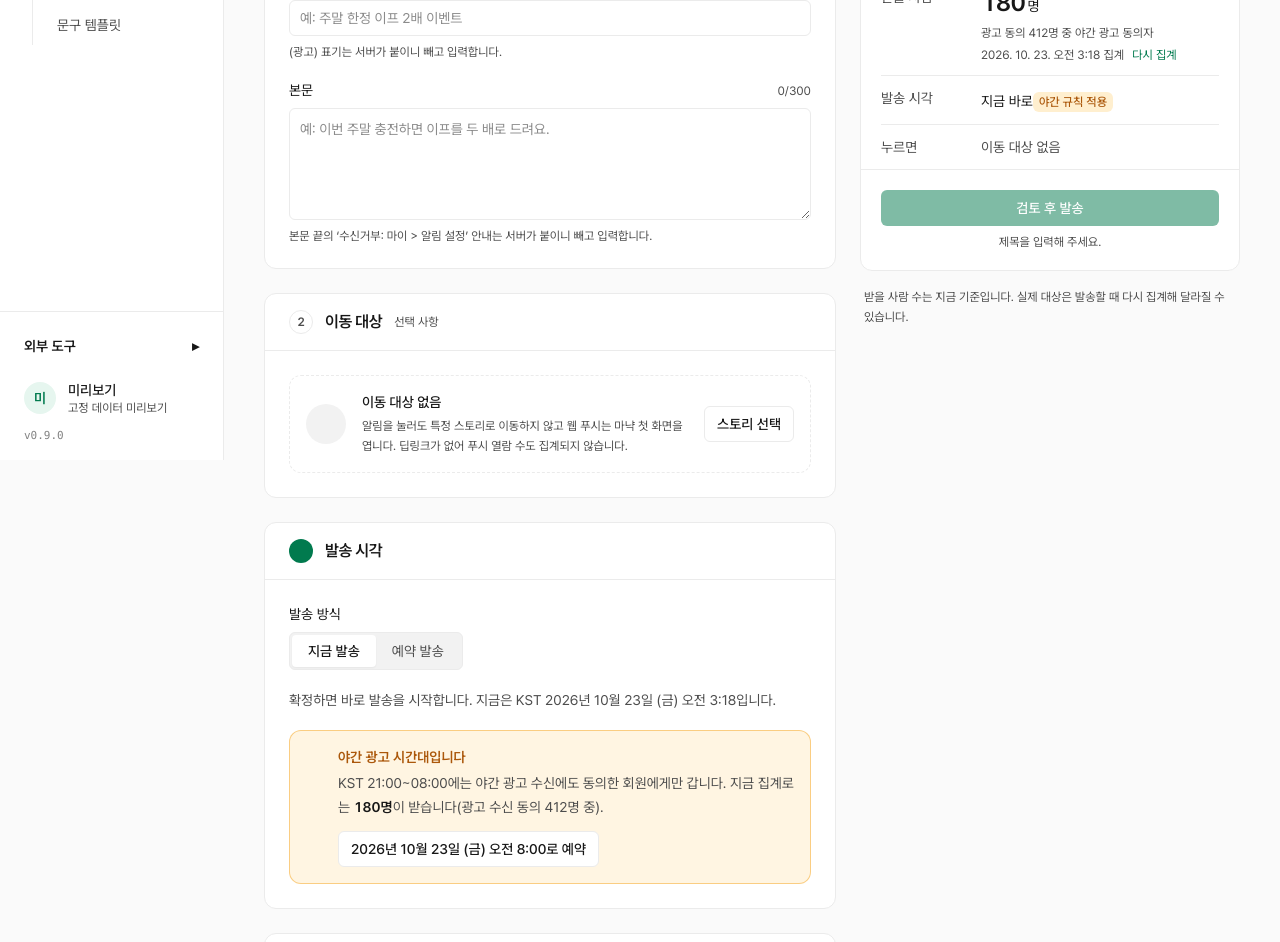
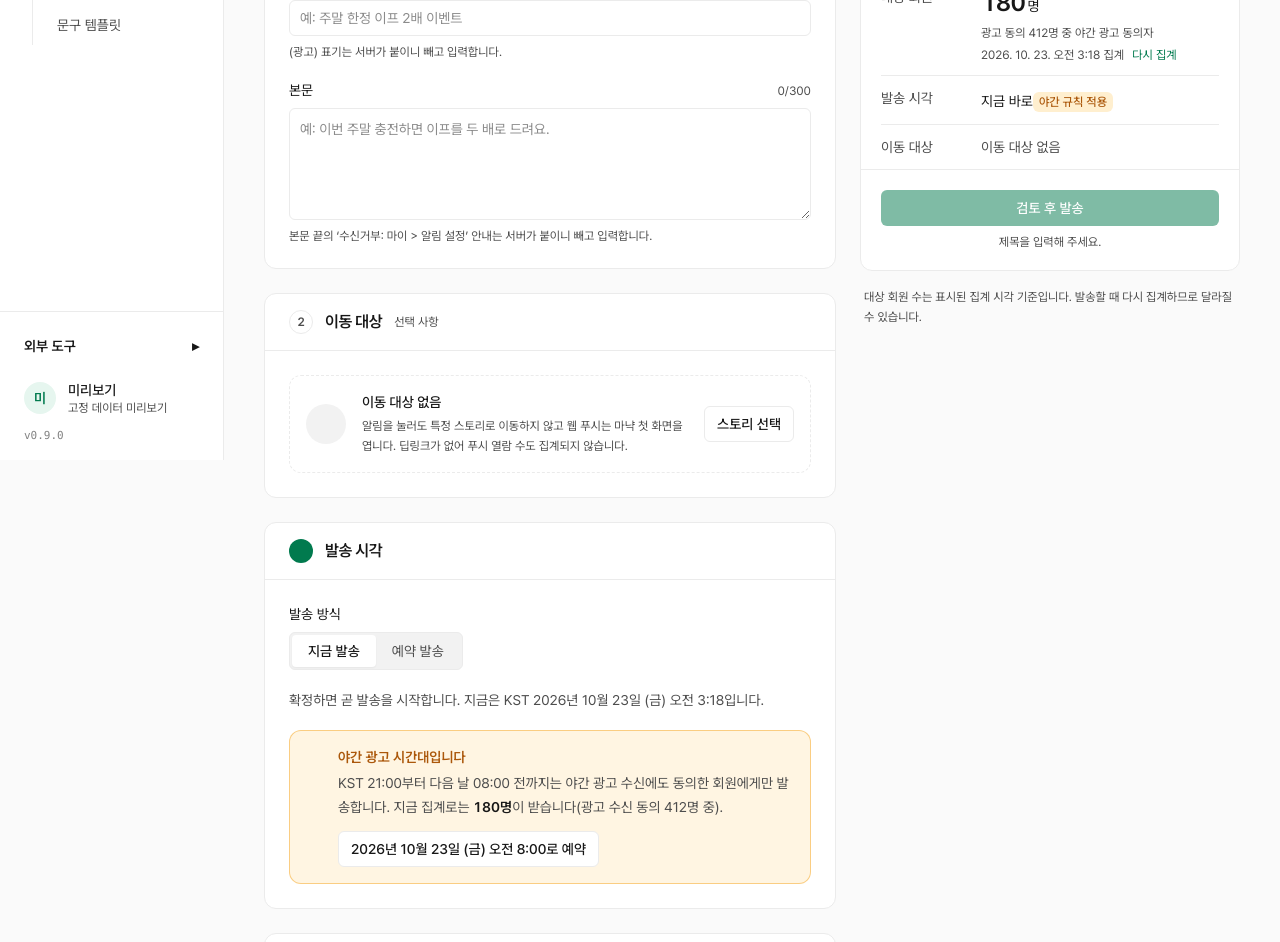
Before and after one commit to KIM-N-KANG/manyak-admin, a Next.js app: page /notifications/campaigns/new in a window 1280 px wide. Shown: the part 340-1282 px from the top of the page. Built offline with nearby package versions, Linux system fonts and the light colour scheme; some icons are missing.

Commit message:
[KNK-1874] Fix: 캠페인 화면 문구를 검수 결과에 맞게 정리

```diff
--- a/src/features/notifications/campaign-form-screen.tsx
+++ b/src/features/notifications/campaign-form-screen.tsx
@@ -349,9 +349,9 @@ export function CampaignFormScreen({
               : !reasonValid
                 ? '발송 사유를 입력해 주세요.'
                 : target.isError
-                  ? '받을 사람 수를 불러오지 못했습니다. 다시 집계해 주세요.'
+                  ? '대상 회원 수를 불러오지 못했습니다. 다시 집계해 주세요.'
                   : !target.data
-                    ? '받을 사람 수를 집계하고 있습니다.'
+                    ? '대상 회원 수를 집계하고 있습니다.'
                     : '';
   const sendLabel = mode === 'now' ? '발송' : '예약';
   const sendTime =
@@ -466,8 +466,9 @@ export function CampaignFormScreen({
                   정보성 알림은 공지와 함께 보냅니다.
                 </p>
                 <p className="mt-1 leading-6 text-muted-foreground">
-                  공지를 게시하면 서비스 알림을 켠 회원에게 야간 제한 없이
-                  알림이 갑니다. 이 화면에서는 광고성 알림만 만들 수 있습니다.
+                  공지사항·업데이트·점검 공지는 처음 게시할 때 서비스 알림을 켠
+                  회원에게 야간 제한 없이 알림을 보냅니다. 이 화면에서는 광고성
+                  알림만 만들 수 있습니다.
                 </p>
                 <Link
                   href="/notices/new"
@@ -542,7 +543,7 @@ export function CampaignFormScreen({
           <NotificationPreview kind={kind} title={title} body={body} />
           <Card className="p-0">
             <dl className="divide-y px-5 text-sm">
-              <SummaryRow label="받을 사람">
+              <SummaryRow label="대상 회원">
                 {target.data ? (
                   <>
                     <span className="text-2xl font-semibold tracking-tight tabular-nums">
@@ -578,7 +579,7 @@ export function CampaignFormScreen({
                     </button>
                   </span>
                 ) : (
-                  <span role="status" aria-label="받을 사람 수 집계 중">
+                  <span role="status" aria-label="대상 회원 수 집계 중">
                     <Skeleton className="h-8 w-24" />
                   </span>
                 )}
@@ -598,7 +599,7 @@ export function CampaignFormScreen({
                       </span>
                     ) : null}
                   </SummaryRow>
-                  <SummaryRow label="누르면">
+                  <SummaryRow label="이동 대상">
                     {story && !problem ? (
                       <span className="font-medium">{story.title}</span>
                     ) : problem ? (
@@ -629,8 +630,8 @@ export function CampaignFormScreen({
             </div>
           </Card>
           <p className="px-1 text-xs leading-5 text-muted-foreground">
-            받을 사람 수는 지금 기준입니다. 실제 대상은 발송할 때 다시 집계해
-            달라질 수 있습니다.
+            대상 회원 수는 표시된 집계 시각 기준입니다. 발송할 때 다시
+            집계하므로 달라질 수 있습니다.
           </p>
         </aside>
       </form>
@@ -659,7 +660,7 @@ export function CampaignFormScreen({
               </span>
             ) : null}
           </SummaryRow>
-          <SummaryRow label="대상 인원">
+          <SummaryRow label="대상 회원">
             {recipients != null ? `약 ${count(recipients)}명` : '확인 중'}
           </SummaryRow>
           <SummaryRow label="야간 규칙">
--- a/src/features/notifications/schedule-field.tsx
+++ b/src/features/notifications/schedule-field.tsx
@@ -59,16 +59,21 @@ export function NightWarning({
           야간 광고 시간대입니다
         </p>
         <p className="mt-1 leading-6 text-foreground-secondary">
-          KST 21:00~08:00에는 야간 광고 수신에도 동의한 회원에게만 갑니다. 지금
-          집계로는{' '}
-          <strong className="font-semibold text-foreground tabular-nums">
-            {nightEligible == null
-              ? '확인 중'
-              : `${nightEligible.toLocaleString('ko-KR')}명`}
-          </strong>
-          {target != null
-            ? `이 받습니다(광고 수신 동의 ${target.toLocaleString('ko-KR')}명 중).`
-            : '이 받습니다.'}
+          KST 21:00부터 다음 날 08:00 전까지는 야간 광고 수신에도 동의한
+          회원에게만 발송합니다.{' '}
+          {nightEligible == null ? (
+            '야간 발송 대상 회원 수를 확인하고 있습니다.'
+          ) : (
+            <>
+              지금 집계로는{' '}
+              <strong className="font-semibold text-foreground tabular-nums">
+                {nightEligible.toLocaleString('ko-KR')}명
+              </strong>
+              {target != null
+                ? `이 받습니다(광고 수신 동의 ${target.toLocaleString('ko-KR')}명 중).`
+                : '이 받습니다.'}
+            </>
+          )}
         </p>
         <Button
           type="button"
@@ -117,7 +122,7 @@ export function ScheduleField({
       />
       {mode === 'now' ? (
         <p className="text-sm text-muted-foreground">
-          확정하면 바로 발송을 시작합니다.
+          확정하면 곧 발송을 시작합니다.
           {now ? ` 지금은 KST ${formatKst(now)}입니다.` : null}
         </p>
       ) : (
--- a/src/features/notifications/schedule.ts
+++ b/src/features/notifications/schedule.ts
@@ -108,7 +108,7 @@ export function quickPicks(now: Date): QuickPick[] {
   const tomorrow = kstParts(new Date(now.getTime() + 24 * 3600_000)).date;
   const picks = [
     {
-      label: '1시간 뒤',
+      label: '약 1시간 뒤',
       at: ceilToFiveMinutes(new Date(now.getTime() + 3600_000)),
     },
     { label: '오늘 12:00', at: fromKst(today, 12, 0)! },
```
Also changed, not shown: 2 other files (tests, documents, lock files or other folders).
